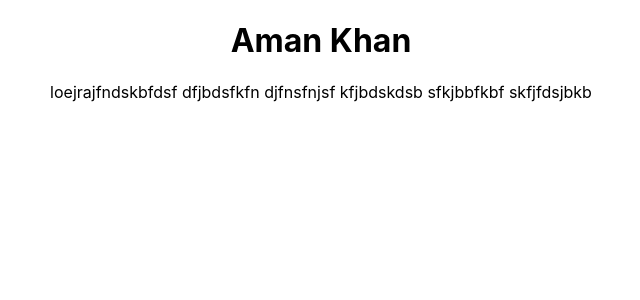
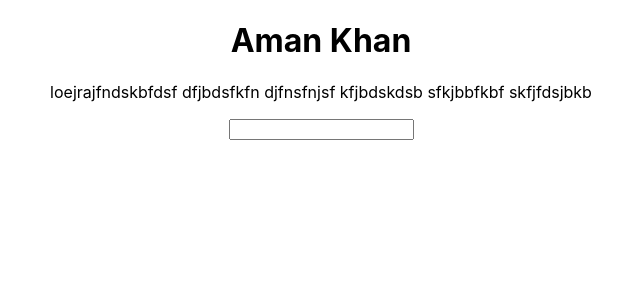
Before and after one commit to amankhan18/streamify, a React (Create React App) app: page / in a window 1280 px wide. Shown: the top 300 px of the page, without its empty margins (319-959 px from the left). Built offline with nearby package versions, Linux system fonts and the light colour scheme.

Commit message:
add a input

```diff
--- a/src/App.js
+++ b/src/App.js
@@ -8,6 +8,11 @@ function App() {
       <p> loejrajfndskbfdsf dfjbdsfkfn djfnsfnjsf kfjbdskdsb sfkjbbfkbf skfjfdsjbkb
 
       </p>
+      <div>
+        <form>
+          <input type='text'></input>
+        </form>
+      </div>
     </div>
   );
 }
```
